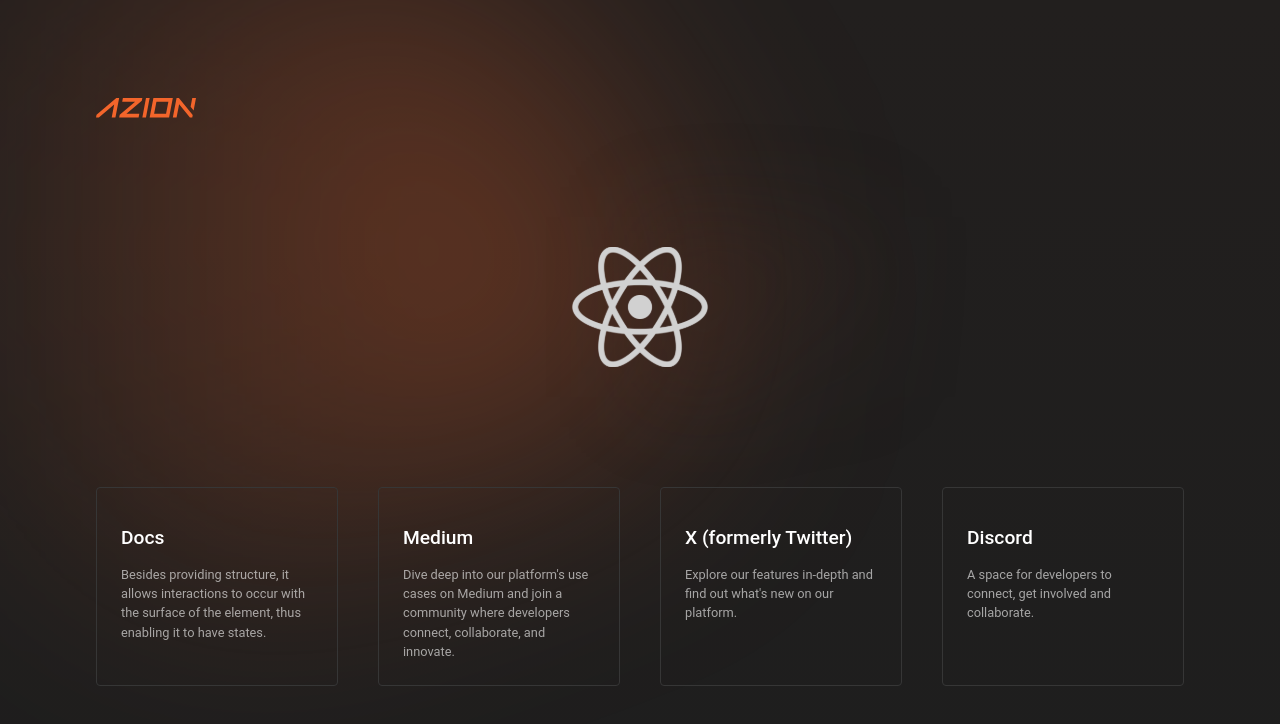
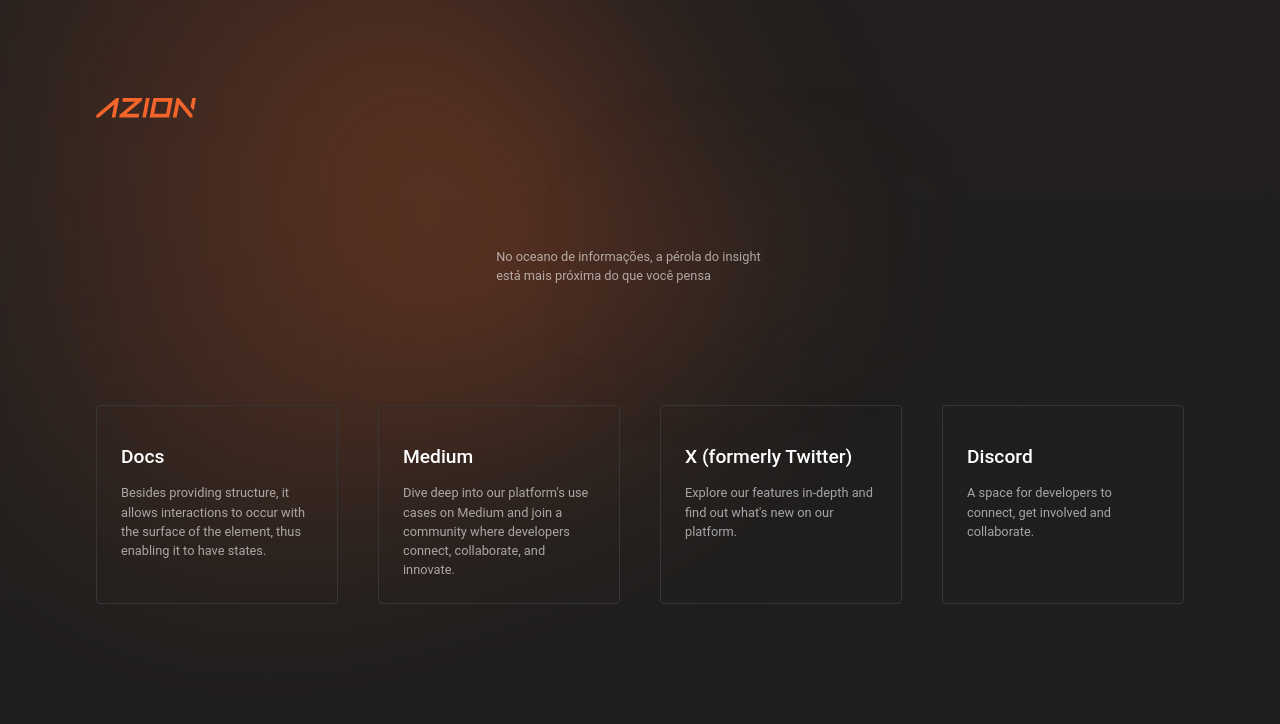
Before and after one commit to douglassouza-src/Exemplo-RocketSeat, a React (Create React App) app: page / in a window 1280 px wide. Shown: the top 724 px of the page. Built offline with nearby package versions, Linux system fonts and the light colour scheme.

Commit message:
Update App.js

```diff
--- a/src/App.js
+++ b/src/App.js
@@ -9,7 +9,7 @@
         <img src={azionLogo} width="100" height="24" />
       </div>
       <div class="content">
-        <img src={reactLogo} height="120" />
+        <p>No oceano de informações, a pérola do insight está mais próxima do que você pensa</p>
       </div>
       <div class="footer">
         <a href="https://www.azion.com/en/documentation/" target="_blank">
```
